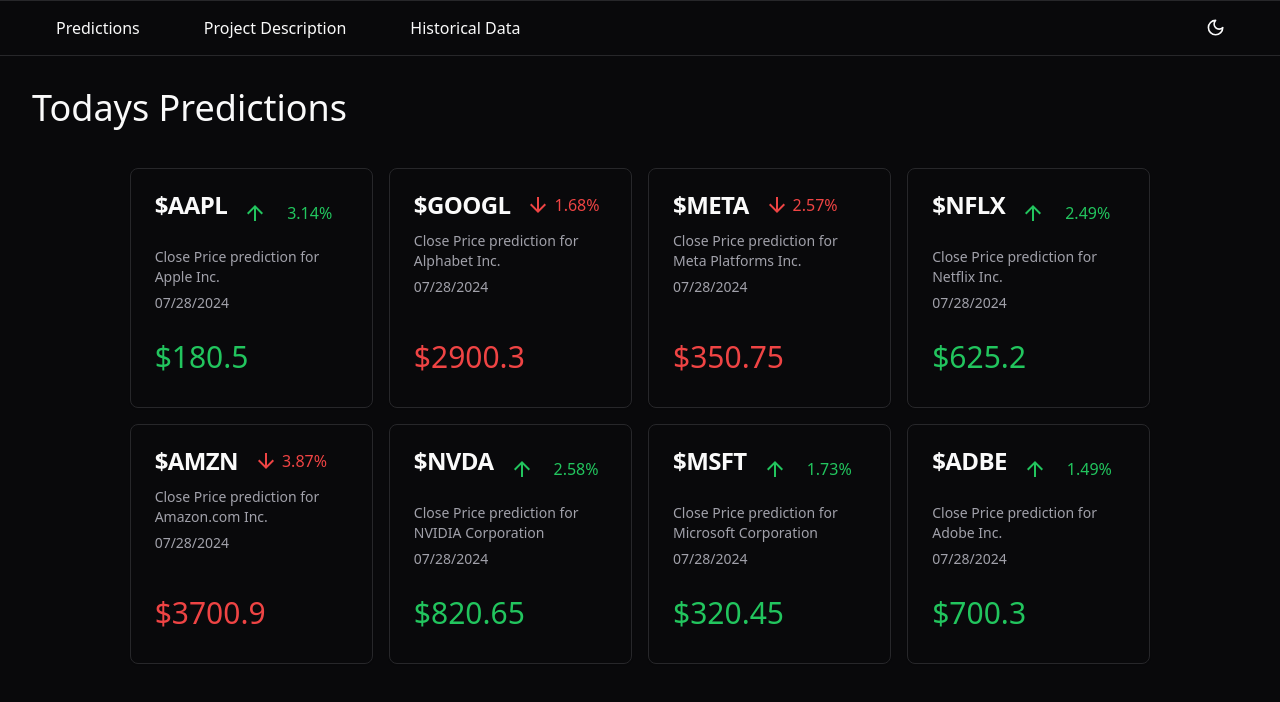
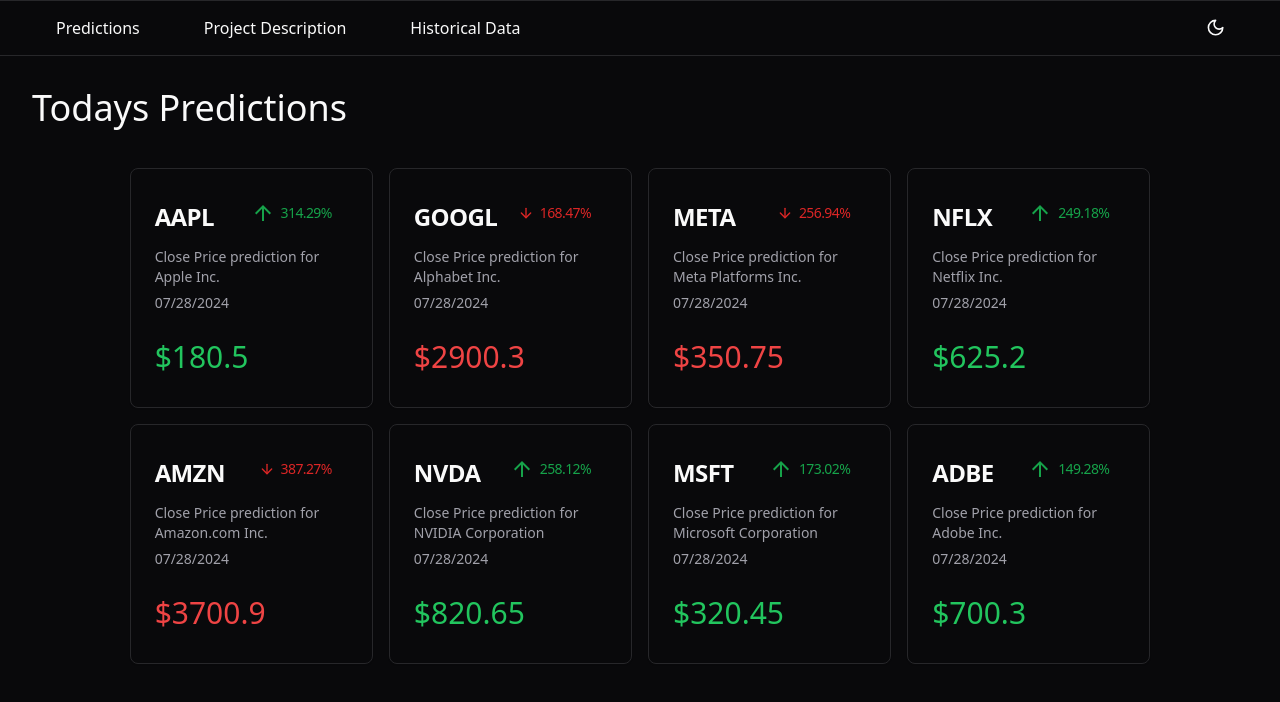
Before and after one commit to jbrijs/faang-finance-frontend, a React (Vite) app: page / in a window 1280 px wide. Shown: the top 702 px of the page. Built offline with nearby package versions, Linux system fonts and the light colour scheme.

Commit message:
delta buttons styling

```diff
--- /dev/null
+++ b/src/components/delta-button.tsx
@@ -0,0 +1,38 @@
+import ArrowUpward from "@mui/icons-material/ArrowUpward";
+import { ArrowDown } from "lucide-react";
+import React, { useState } from "react";
+import { Button } from "./ui/button";
+import { formatMoney, formatPercentage } from "@/utils";
+
+interface Props {
+  trendingUp: boolean;
+  percentView: boolean;
+  prediction: number;
+  prevClose: number;
+}
+
+const DeltaButton: React.FC<Props> = ({ trendingUp, percentView, prediction, prevClose }) => {
+  const [view, setView] = useState({ view: percentView });
+
+  const handleClick = () => {
+    setView((prev) => ({ view: prev.view }));
+  };
+
+  const delta = Math.abs(prediction - prevClose)
+  const deltaPercent = (delta / prevClose) * 100
+
+  return (
+    <Button
+    variant={'ghost'}
+      onClick={() => handleClick}
+      className={`flex flex-row gap-1.5 items-center justify-center hover:bg-secondary ${
+        trendingUp ? "text-green-600" : "text-red-600"
+      }`}
+    >
+      {trendingUp ? <ArrowUpward className="h-4 w-4" /> : <ArrowDown className="h-4 w-4"/>}
+      {view ? formatPercentage(deltaPercent) : formatMoney(delta)}
+    </Button>
+  );
+};
+
+export default DeltaButton;
--- a/src/components/prediction-card.tsx
+++ b/src/components/prediction-card.tsx
@@ -10,66 +10,36 @@
 import ArrowDownwardIcon from "@mui/icons-material/ArrowDownward";
 import { space } from "postcss/lib/list";
 import { Button } from "./ui/button";
+import DeltaButton from "./delta-button";
 
 export interface PredictionCardProps {
   ticker: string;
   companyName: string;
   prediction: number;
   previous_close: number;
+  percentView: boolean;
 }
 
 interface PredictionCardState {
   percent_view: boolean;
 }
 
-const PredictionCard: FC<PredictionCardProps> = (props) => {
-  const { ticker, companyName, prediction, previous_close } = props;
+const PredictionCard: FC<PredictionCardProps> = ( { ticker, companyName, prediction, previous_close, percentView }) => {
+
   const isUp = prediction > previous_close;
   const [state, setState] = useState<PredictionCardState>({
     percent_view: true,
   });
 
-  const handleDeltaClick = () => {
-    setState((prev) => ({ percent_view: !prev.percent_view }));
-  };
-
-  const delta = Math.abs(prediction - previous_close)
-  const deltaPercent = (delta / previous_close) * 100
 
   return (
     <>
       <Card className="w-1/5 h-60 relative">
-        <CardHeader>
-          <div className="flex flex-dol mb-2" >
-            <CardTitle>${ticker} </CardTitle>
-            {isUp ? (
-              <div className="flex flex-row gap-1 cursor-pointer items-center" onClick={handleDeltaClick}>
-                <ArrowUpwardIcon className="ml-4 text-green-500" />
-                {state.percent_view ? (
-                  <Button className="text-md text-green-500 hover:bg-muted" variant={'ghost'}>
-                    {deltaPercent.toFixed(2)}%
-                  </Button>
-                ) : (
-                  <Button className="text-md text-green-500 hover:bg-muted" variant={'ghost'}>
-                    ${delta.toFixed(2)}
-                  </Button>
-                )}
-              </div>
-            ) : (
-              <div className="flex flex-row gap-1 cursor-pointer" onClick={handleDeltaClick}>
-                <ArrowDownwardIcon className="ml-4 text-red-500" />
-                {state.percent_view ? (
-                  <p className="text-md text-red-500">
-                    {deltaPercent.toFixed(2)}%
-                  </p>
-                ) : (
-                  <p className="text-md text-red-500">
-                    ${delta.toFixed(2)}
-                  </p>
-                )}
-              </div>
-            )}
-          </div>
+        <CardHeader className="w-full">
+          <CardTitle className="w-full flex flex-row justify-between items-center justify-between">{ticker} <div className="flex flex-dol mb-2" >
+            <DeltaButton trendingUp={isUp} percentView={percentView} prediction={prediction} prevClose={previous_close}/>
+          </div></CardTitle>
+
           <CardDescription>
             Close Price prediction for {companyName}
           </CardDescription>
--- a/src/utils.ts
+++ b/src/utils.ts
@@ -1,53 +1,72 @@
 import { PredictionCardProps } from "./components/prediction-card";
-
 
 export const testData: PredictionCardProps[] = [
   {
     ticker: "AAPL",
     companyName: "Apple Inc.",
-        prediction: 180.50,
-        previous_close: 175.00,
+    prediction: 180.5,
+    previous_close: 175.0,
+    percentView: false
   },
   {
     ticker: "GOOGL",
     companyName: "Alphabet Inc.",
-        prediction: 2900.30,
-        previous_close: 2950.00,
+    prediction: 2900.3,
+    previous_close: 2950.0,
+    percentView: false
   },
   {
     ticker: "META",
     companyName: "Meta Platforms Inc.",
     prediction: 350.75,
-        previous_close: 360.00,
+    previous_close: 360.0,
+    percentView: false
   },
   {
     ticker: "NFLX",
     companyName: "Netflix Inc.",
-        prediction: 625.20,
-        previous_close: 610.00,
+    prediction: 625.2,
+    previous_close: 610.0,
+    percentView: false
   },
   {
     ticker: "AMZN",
     companyName: "Amazon.com Inc.",
-        prediction: 3700.90,
-        previous_close: 3850.00,
+    prediction: 3700.9,
+    previous_close: 3850.0,
+    percentView: false
   },
   {
     ticker: "NVDA",
     companyName: "NVIDIA Corporation",
     prediction: 820.65,
-        previous_close: 800.00,
+    previous_close: 800.0,
+    percentView: false
   },
   {
     ticker: "MSFT",
     companyName: "Microsoft Corporation",
     prediction: 320.45,
-        previous_close: 315.00,
+    previous_close: 315.0,
+    percentView: false
   },
   {
     ticker: "ADBE",
     companyName: "Adobe Inc.",
-        prediction: 700.30,
-        previous_close: 690.00,
+    prediction: 700.3,
+    previous_close: 690.0,
+    percentView: false
   },
 ];
+
+export const formatMoney = (value: number): string => {
+  return value.toLocaleString("en-US", { style: "currency", currency: "USD" });
+};
+
+export const formatPercentage = (value: number): string => {
+  return value.toLocaleString("en-US", {
+    style: "percent",
+    minimumFractionDigits: 2,
+    maximumFractionDigits: 2,
+  });
+};
```
Lines whose indentation alone changed are shown as unchanged.
